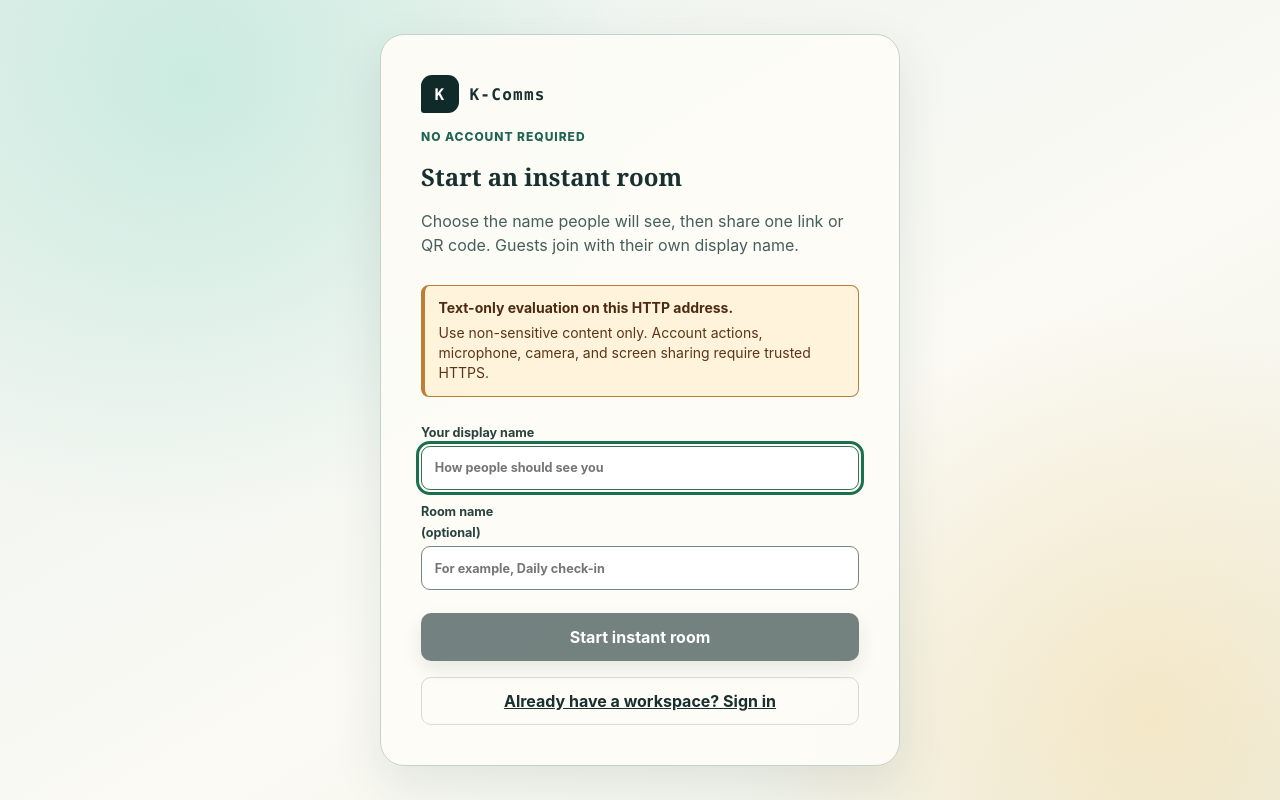
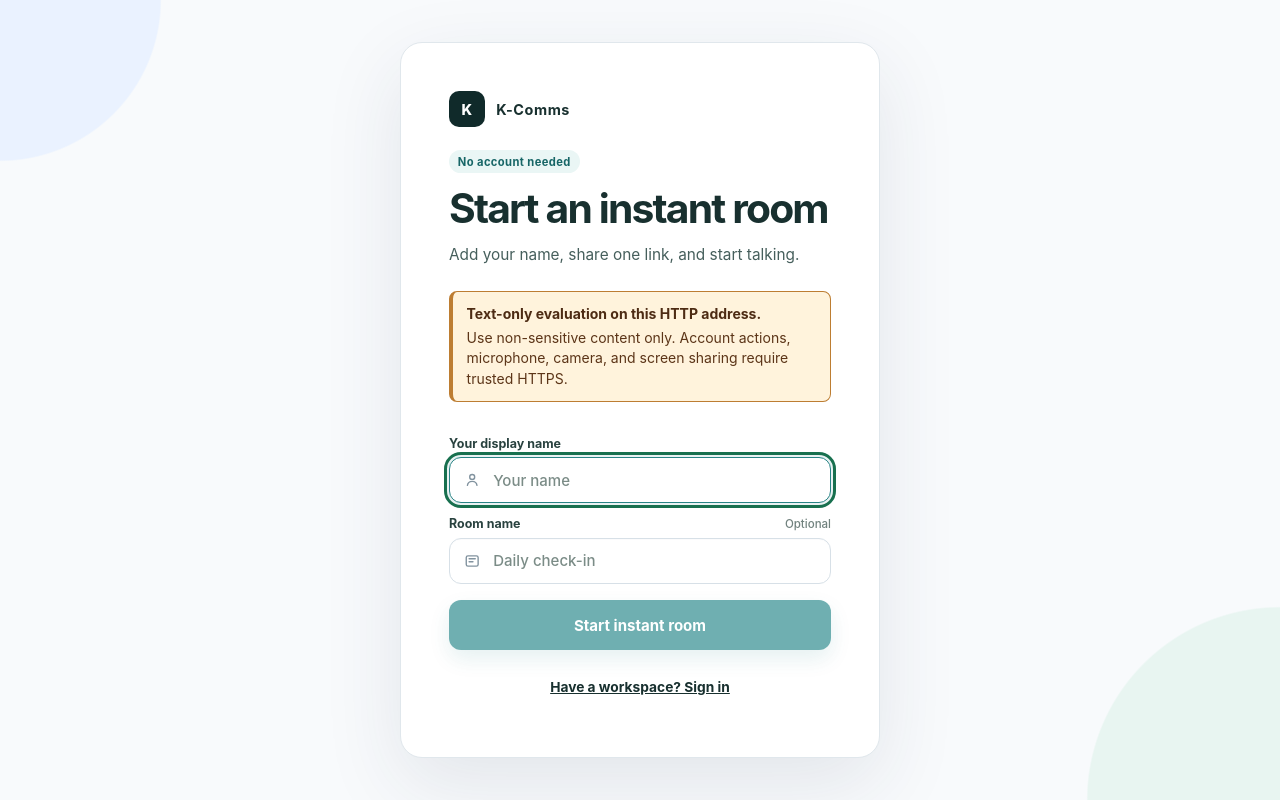
Before and after one commit to Soyuz-Tec/k-comms, a React (Vite) app in the folder clients/web/: page / in a window 1280 px wide. Built offline with nearby package versions, Linux system fonts and the light colour scheme; no server answers.

Commit message:
feat(web): modernize instant-room entry (#34)

```diff
--- a/clients/web/src/features/instant-room/InstantRoomPage.css
+++ b/clients/web/src/features/instant-room/InstantRoomPage.css
@@ -3,14 +3,14 @@
   display: grid;
   place-items: center;
   padding:
-    max(1rem, var(--safe-top))
-    max(1rem, var(--safe-right))
-    max(1rem, var(--safe-bottom))
-    max(1rem, var(--safe-left));
+    max(1.5rem, var(--safe-top))
+    max(1.5rem, var(--safe-right))
+    max(1.5rem, var(--safe-bottom))
+    max(1.5rem, var(--safe-left));
   background:
-    radial-gradient(circle at 15% 10%, rgb(178 229 214 / 58%), transparent 28rem),
-    radial-gradient(circle at 90% 90%, rgb(246 215 154 / 45%), transparent 26rem),
-    linear-gradient(150deg, #e9f1ed, #fbfaf4 58%, #eef2e9);
+    radial-gradient(circle at 0 0, #eaf2ff 0 10rem, transparent 10.1rem),
+    radial-gradient(circle at 100% 100%, #e8f5f1 0 12rem, transparent 12.1rem),
+    #f8fafc;
 }
 
 .instant-room-launch {
@@ -21,15 +21,15 @@
 .instant-room-loading,
 .instant-room-error,
 .instant-room-start {
-  width: min(520px, 100%);
+  width: min(480px, 100%);
   display: grid;
   justify-items: start;
-  gap: 1rem;
-  padding: clamp(1.35rem, 6vw, 2.5rem);
-  border: 1px solid #c4d3ca;
-  border-radius: 24px;
-  background: rgb(253 252 247 / 96%);
-  box-shadow: var(--shadow);
+  gap: .8rem;
+  padding: clamp(1.75rem, 5vw, 3rem);
+  border: 1px solid #e0e7ec;
+  border-radius: 22px;
+  background: #fff;
+  box-shadow: 0 26px 80px rgb(35 53 78 / 10%);
 }
 
 .instant-room-loading {
@@ -41,7 +41,15 @@
 
 .instant-room-loading h1,
 .instant-room-error h1,
-.instant-room-start h1,
+.instant-room-start h1 {
+  margin: 0;
+  font-family: Inter, ui-sans-serif, system-ui, -apple-system, BlinkMacSystemFont, "Segoe UI", sans-serif;
+  font-size: clamp(2rem, 5vw, 2.55rem);
+  font-weight: 680;
+  letter-spacing: -.045em;
+  line-height: 1.08;
+}
+
 .instant-room-share h2 {
   margin: 0;
   font-family: Georgia, serif;
@@ -56,48 +64,96 @@
   line-height: 1.5;
 }
 
+.instant-room-start > p:not(.form-error) {
+  max-width: 35rem;
+  font-size: .96rem;
+}
+
 .instant-room-brand {
   display: inline-flex;
   align-items: center;
-  gap: .65rem;
-  font-family: ui-monospace, SFMono-Regular, Menlo, monospace;
-  letter-spacing: .08em;
+  gap: .7rem;
+  margin-bottom: .65rem;
+  font-family: Inter, ui-sans-serif, system-ui, sans-serif;
+  font-size: .9rem;
+  letter-spacing: .04em;
 }
 
 .instant-room-brand > span {
-  width: 38px;
-  height: 38px;
+  width: 36px;
+  height: 36px;
   display: grid;
   place-items: center;
-  border-radius: 11px 11px 11px 3px;
+  border-radius: 10px;
   color: white;
   background: var(--forest);
-  font-weight: 900;
+  font-weight: 800;
 }
 
 .instant-room-kicker {
-  color: #216452;
-  font-size: .75rem;
-  font-weight: 850;
-  letter-spacing: .08em;
-  text-transform: uppercase;
+  padding: .28rem .55rem;
+  border-radius: 999px;
+  color: #176667;
+  background: #eaf6f5;
+  font-size: .7rem;
+  font-weight: 750;
+  letter-spacing: .035em;
 }
 
 .instant-room-entry-actions {
   width: 100%;
   display: grid;
-  grid-template-columns: 1fr;
-  gap: .7rem;
+  justify-items: center;
+  gap: .35rem;
+  padding-top: .1rem;
 }
 
 .instant-room-entry-actions .button {
-  min-height: 48px;
+  width: auto;
+  min-height: 44px;
+  margin: 0;
+  padding: .5rem .6rem;
+  border: 0;
+  color: #286c70;
+  background: transparent;
+  box-shadow: none;
+  font-size: .86rem;
+  font-weight: 650;
+}
+
+.instant-room-entry-actions .button:hover {
+  color: #0e5559;
+  background: transparent;
+  text-decoration: underline;
+  text-underline-offset: .2em;
+  transform: none;
 }
 
 .instant-room-start-form {
   width: 100%;
   display: grid;
-  gap: .9rem;
+  gap: .8rem;
+  margin-top: .55rem;
+}
+
+.instant-room-start-form .field {
+  gap: .42rem;
+  font-size: .78rem;
+  font-weight: 680;
+}
+
+.instant-room-field-label {
+  display: flex;
+  align-items: baseline;
+  justify-content: space-between;
+  gap: .75rem;
+}
+
+.instant-room-field-label .optional {
+  color: #71827e;
+  font-size: .72rem;
+  font-weight: 550;
+  white-space: nowrap;
 }
 
 .instant-room-start > .form-error {
@@ -107,7 +163,58 @@
 
 .instant-room-start-form input,
 .instant-room-start-form .button {
-  min-height: 48px;
+  min-height: 50px;
+}
+
+.instant-room-input {
+  position: relative;
+  display: block;
+}
+
+.instant-room-field-icon {
+  position: absolute;
+  z-index: 1;
+  top: 50%;
+  left: .9rem;
+  width: 1.15rem;
+  height: 1.15rem;
+  color: #82939f;
+  pointer-events: none;
+  transform: translateY(-50%);
+}
+
+.instant-room-start-form .instant-room-input input {
+  padding: .78rem .9rem .78rem 2.7rem;
+  border-color: #d7e0e7;
+  border-radius: 12px;
+  background: #fff;
+  box-shadow: inset 0 1px 1px rgb(35 53 78 / 2%);
+  font-size: .94rem;
+  font-weight: 500;
+}
+
+.instant-room-start-form .instant-room-input input::placeholder {
+  color: #7b8c87;
+  opacity: 1;
+  font-weight: 450;
+}
+
+.instant-room-start-form .instant-room-input input:focus {
+  border-color: #298486;
+  background: #fff;
+  box-shadow: 0 0 0 3px rgb(41 132 134 / 10%);
+}
+
+.instant-room-start-form .button.primary {
+  margin-top: .25rem;
+  border-radius: 12px;
+  background: #08777a;
+  box-shadow: 0 9px 22px rgb(8 119 122 / 18%);
+  font-size: .94rem;
+}
+
+.instant-room-start-form .button.primary:not(:disabled):hover {
+  background: #09676b;
 }
 
 .instant-room-account-identity {
@@ -246,7 +353,9 @@
   .instant-room-entry {
     place-items: start stretch;
     padding: 0;
-    background: white;
+    background:
+      radial-gradient(circle at 100% 0, #edf3ff 0 7rem, transparent 7.1rem),
+      #fbfcfe;
   }
 
   .instant-room-start,
@@ -255,44 +364,40 @@
     width: 100%;
     min-height: var(--app-viewport-height);
     align-content: start;
-    gap: .85rem;
+    gap: .72rem;
     padding:
-      max(1rem, var(--safe-top))
-      max(1rem, var(--safe-right))
-      max(1rem, var(--safe-bottom))
-      max(1rem, var(--safe-left));
+      max(1.5rem, var(--safe-top))
+      max(1.25rem, var(--safe-right))
+      max(1.5rem, var(--safe-bottom))
+      max(1.25rem, var(--safe-left));
     border: 0;
     border-radius: 0;
-    background: linear-gradient(180deg, #e9f8f6 0, white 170px);
+    background: transparent;
     box-shadow: none;
   }
 
   .instant-room-start h1 {
-    max-width: 18rem;
-    margin-top: .5rem;
+    max-width: 19rem;
+    margin-top: .25rem;
     color: #0b1220;
-    font-family: Inter, ui-sans-serif, system-ui, sans-serif;
-    font-size: clamp(1.9rem, 10vw, 2.45rem);
-    font-weight: 760;
+    font-size: clamp(2rem, 10vw, 2.4rem);
+    font-weight: 680;
     letter-spacing: -.045em;
-    line-height: 1.04;
+    line-height: 1.06;
   }
 
   .instant-room-start-form {
     gap: .75rem;
-    margin-top: .25rem;
-    padding: .9rem;
-    border: 1px solid #d8e6e4;
-    border-radius: 18px;
-    background: rgb(255 255 255 / 94%);
-    box-shadow: 0 12px 36px rgb(15 83 84 / 8%);
+    margin-top: .55rem;
+    padding: 0;
+    border: 0;
+    background: transparent;
+    box-shadow: none;
   }
 
-  .instant-room-start-form input {
+  .instant-room-start-form .instant-room-input input {
     min-height: 50px;
-    border-color: #cbd9df;
-    border-radius: 13px;
-    background: #fbfcfd;
+    border-radius: 12px;
   }
 
   .instant-room-launch {
--- a/clients/web/src/features/instant-room/InstantRoomPage.tsx
+++ b/clients/web/src/features/instant-room/InstantRoomPage.tsx
@@ -423,15 +423,15 @@ export function InstantRoomPage() {
         >
           <KCommsMark />
           <span className="instant-room-kicker">
-            {leftRoom ? "Start again" : "No account required"}
+            {leftRoom ? "Start again" : "No account needed"}
           </span>
           <h1 id="instant-room-start-title" data-route-focus>
             Start an instant room
           </h1>
           <p>
             {accountSession
-              ? "Start with your workspace identity, then share one link or QR code. Guests join with their own display name."
-              : "Choose the name people will see, then share one link or QR code. Guests join with their own display name."}
+              ? "Create it with your workspace identity, then share the link."
+              : "Add your name, share one link, and start talking."}
           </p>
           {secureActionsUnavailable && (
             <div className="transport-warning" role="alert">
@@ -455,7 +455,11 @@ export function InstantRoomPage() {
               </p>
             ) : (
               <label className="field">
+                <span className="instant-room-field-label">
                   Your display name
+                </span>
+                <span className="instant-room-input">
+                  <EntryFieldIcon kind="person" />
                   <input
                     name="display_name"
                     type="text"
@@ -464,14 +468,19 @@ export function InstantRoomPage() {
                     autoComplete="name"
                     value={displayName}
                     onChange={(event) => setDisplayName(event.target.value)}
-                  placeholder="How people should see you"
+                    placeholder="Your name"
                     required
                     autoFocus
                   />
+                </span>
               </label>
             )}
             <label className="field">
-              Room name <span className="optional">(optional)</span>
+              <span className="instant-room-field-label">
+                Room name <span className="optional">Optional</span>
+              </span>
+              <span className="instant-room-input">
+                <EntryFieldIcon kind="room" />
                 <input
                   name="title"
                   type="text"
@@ -479,9 +488,10 @@ export function InstantRoomPage() {
                   autoComplete="off"
                   value={roomTitle}
                   onChange={(event) => setRoomTitle(event.target.value)}
-                placeholder="For example, Daily check-in"
+                  placeholder="Daily check-in"
                   autoFocus={Boolean(accountSession)}
                 />
+              </span>
             </label>
             <button
               className="button primary full"
@@ -520,7 +530,7 @@ export function InstantRoomPage() {
             >
               {accountSession
                 ? "Return to workspace"
-                : "Already have a workspace? Sign in"}
+                : "Have a workspace? Sign in"}
             </Link>
           </div>
         </section>
@@ -962,3 +972,30 @@ function KCommsMark() {
     </div>
   );
 }
+
+function EntryFieldIcon({ kind }: { kind: "person" | "room" }) {
+  return (
+    <svg
+      className="instant-room-field-icon"
+      viewBox="0 0 24 24"
+      fill="none"
+      stroke="currentColor"
+      strokeWidth="1.8"
+      strokeLinecap="round"
+      strokeLinejoin="round"
+      aria-hidden="true"
+    >
+      {kind === "person" ? (
+        <>
+          <circle cx="12" cy="8" r="3.25" />
+          <path d="M5.75 19c.55-3.45 2.63-5.2 6.25-5.2s5.7 1.75 6.25 5.2" />
+        </>
+      ) : (
+        <>
+          <rect x="4.25" y="5.25" width="15.5" height="13.5" rx="2.25" />
+          <path d="M8 9h8M8 13h5" />
+        </>
+      )}
+    </svg>
+  );
+}
```
Lines whose indentation alone changed are shown as unchanged.
